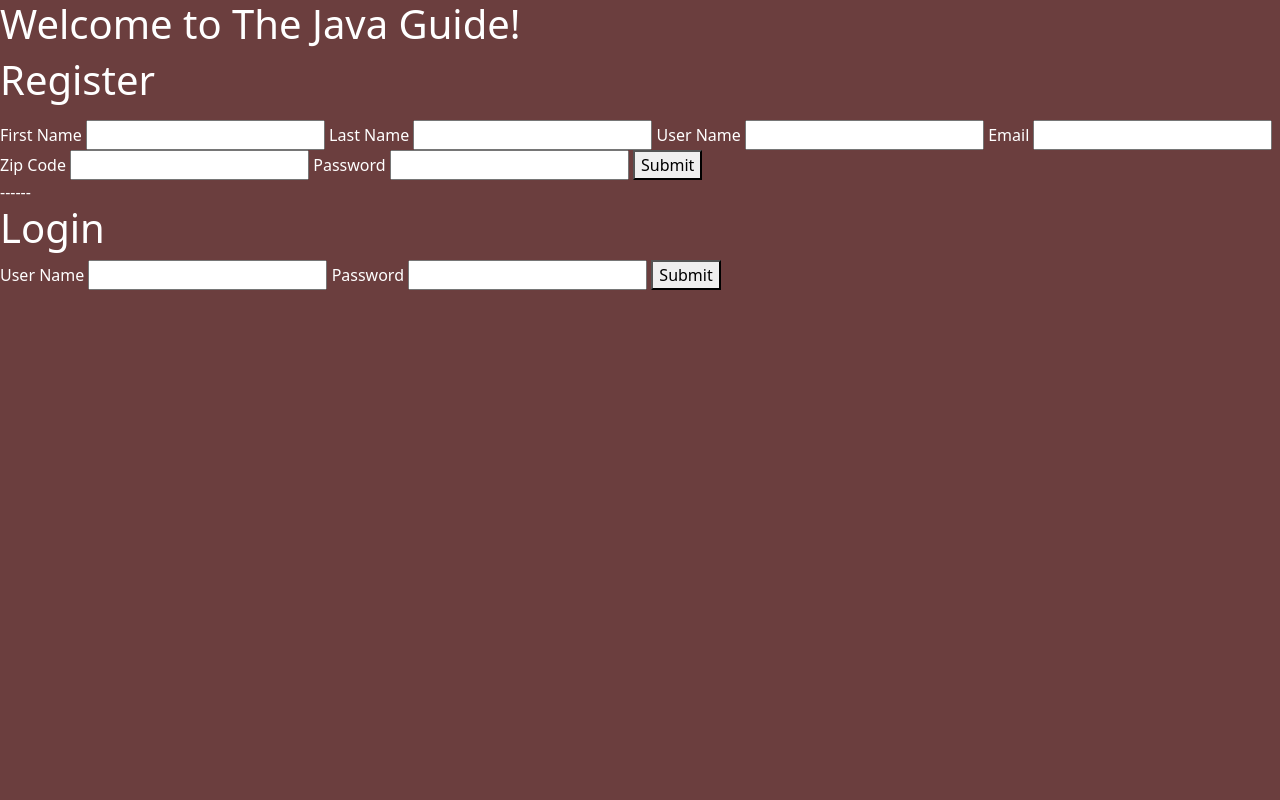
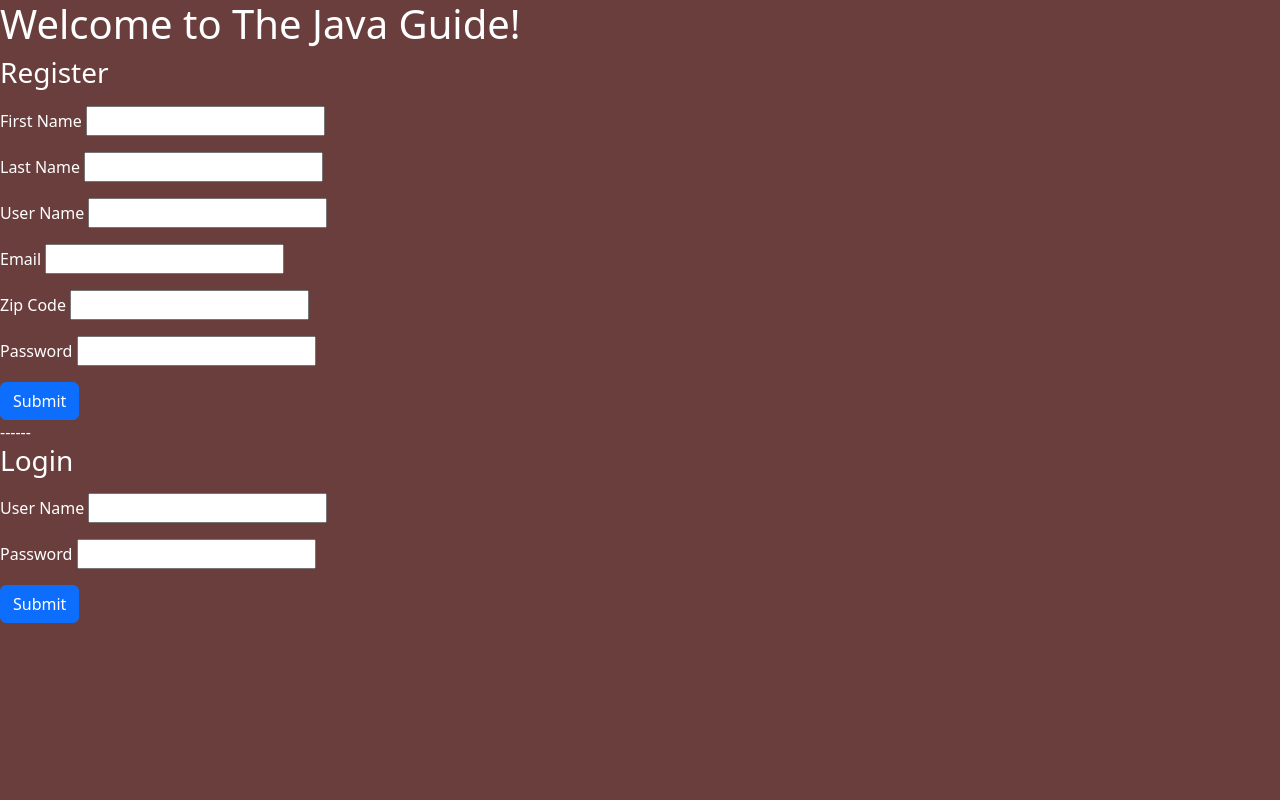
Before and after one commit to whitchakara/thejavaguide, a Django app: page / in a window 1280 px wide. Run offline with Django 3.2, Linux system fonts and the light colour scheme; some libraries are stand-ins or nearby versions.

Commit message:
used bootstrap to style login page

```diff
--- a/java_app/static/css/style.css
+++ b/java_app/static/css/style.css
@@ -1,7 +1,19 @@
+html {
+    height: 100%;
+}
 body {
     background-color: #6b3e3e;
     color:white;
     font-family: "Modak", system-ui;
     font-weight: 400;
     font-style: normal;
+    height: 100%;
+    margin: 0;
 }
+main {
+    display:inline-block;
+}
+.logregform{
+    position: relative;
+
+}
--- a/java_app/templates/log-reg.html
+++ b/java_app/templates/log-reg.html
@@ -15,41 +15,59 @@
     <title>Login Register</title>
 </head>
 <body>
-    <h1>Welcome to The Java Guide!</h1>
-    <h1>Register</h1>
-    <form action = "/register" method="post">
+    <h1 class="">Welcome to The Java Guide!</h1>
+    <main class="form-signin w-100 m-auto">
+        <h1 class="h3 mb-3 fw-normal">Register</h1>
+        <form  class="logregform" action = "/register" method="post">
             {% csrf_token %}
             <ul class="messages">
             {% for message in messages %}
                 <li {% if message.tags %} class="{{ message.tags }}"{% endif %}>{{ message }}</li>
             {% endfor %}
             </ul>
+            <div class="mb-3">
                 <label for= "first_name">First Name</label>
                 <input type="text" name="first_name"/>
+            </div>
+            <div class="mb-3">
                 <label for= "last_name">Last Name</label>
                 <input type="text" name="last_name"/>
+            </div>
+            <div class="mb-3">
                 <label for= "user_name">User Name</label>
                 <input type="text" name="user_name"/>
+            </div>
+            <div class="mb-3">
                 <label for= "email">Email</label>
                 <input type="email" name="email"/>
+            </div>
+            <div class="mb-3">
                 <label for= "zip_code">Zip Code</label>
                 <input type="text" name="zip_code"/>
+            </div>
+            <div class="mb-3">
                 <label for= "password">Password</label>
                 <input type="password" name="password"/>
-        <button>Submit</button>
+            </div>
+            <button class="btn btn-primary">Submit</button>
 
         </form>
     ------
-    <h1>Login</h1>
+        <h1 class="h3 mb-3 fw-normal">Login</h1>
         <form action="/login" method="post">
             {%csrf_token%}
+            <div class="mb-3">
                 <label for= "user_name">User Name</label>
                 <input type="text" name="user_name"/>
+            </div>
+            <div class="mb-3">
                 <label for= "password">Password</label>
                 <input type="password" name="password"/>
-        <button>Submit</button>
+            </div>
+            <button class=" btn btn-primary" >Submit</button>
 
 
         </form>
+</main>
 </body>
 </html>
```
Lines whose indentation alone changed are shown as unchanged.
